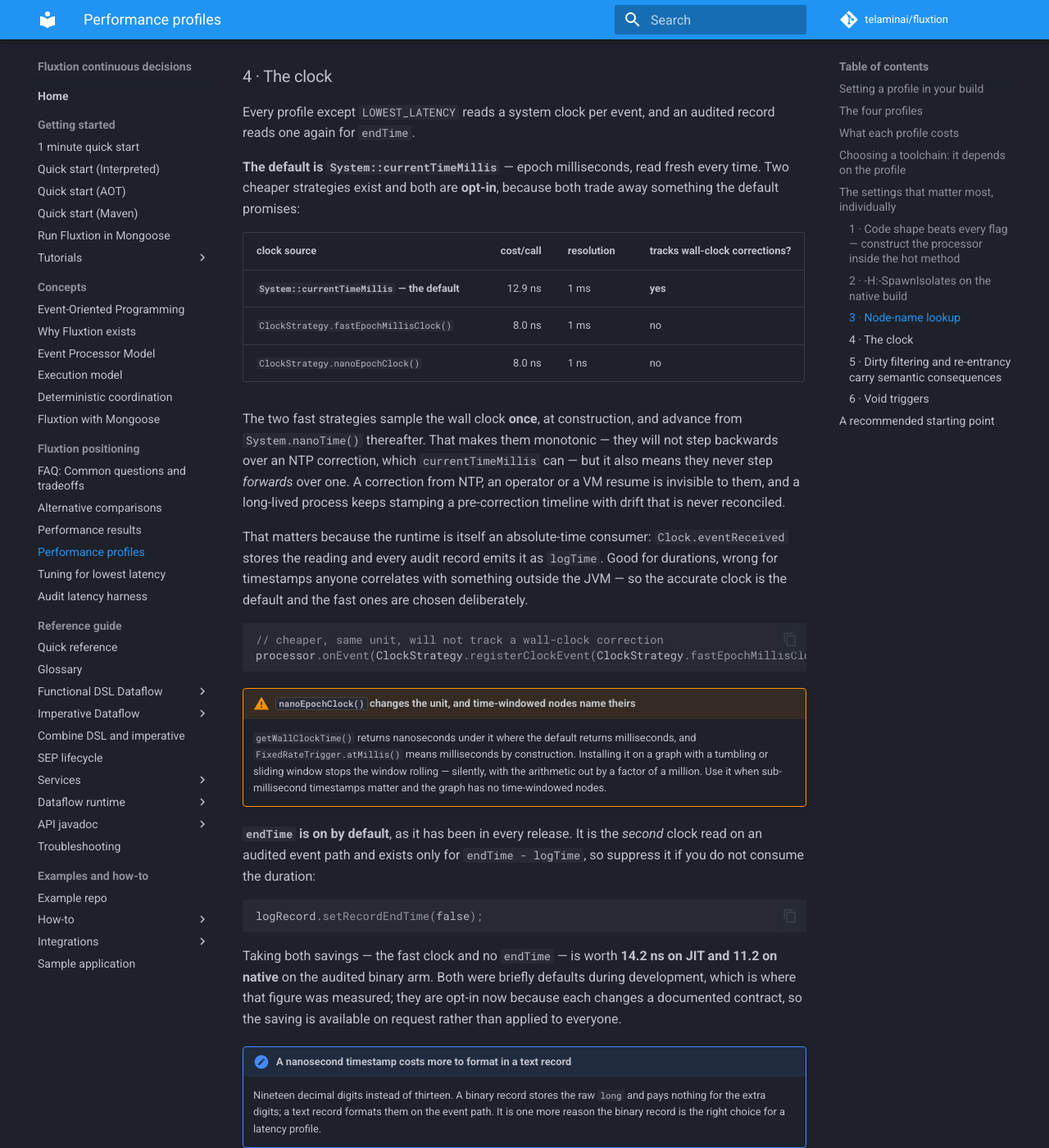
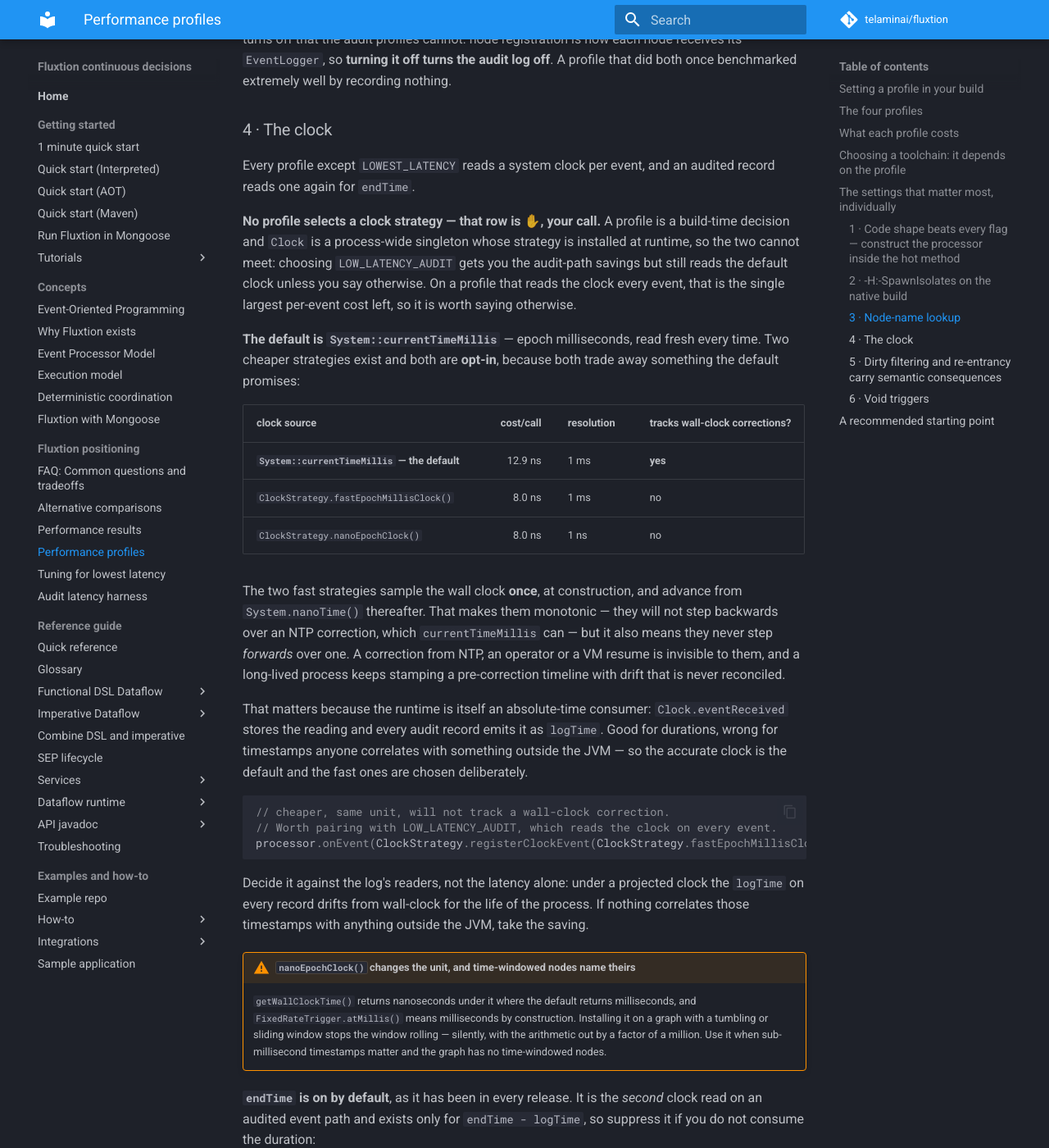
Before and after one commit to telaminai/fluxtion, an MkDocs documentation site: the page built from docs/reference/performance-profiles.md, in a window 1280 px wide and 1400 px high, scrolled down 4085 px. Shown: the whole window at 82% size. Built offline with MkDocs 1.6.1 and Material for MkDocs 9.7.7, drawn with Linux system fonts in a browser that asks for light colours; comment, search, counter and statistics services are not loaded; some of the changed text lies outside the part shown.

Commit message:
document that no profile selects a clock strategy
A profile bundles the settings that decide dispatch cost, so the obvious question is
whether LOW_LATENCY_AUDIT opts into the fast clock. It does not, and it cannot: a
profile is a build-time decision, Clock is a process-wide singleton registered by
ClockFactory, and its strategy is installed at runtime. The two never meet.

That gap is newly visible because restoring System::currentTimeMillis as the default
means an audited profile now pays 12.9 ns a call where the projected clock costs 8.0.
Previously everyone got the fast one by default - which is the defect that was fixed,
not a saving to restore.

So the grid gets the row, using the vocabulary it already has for this: the strategy
is a persistent hand, never the profile's. And the guidance says what to weigh -
LOW_LATENCY_AUDIT reads the clock every event, so the saving is real there, but under
a projected clock every record's logTime drifts from wall-clock for the life of the
process. Worth taking when nothing correlates those timestamps with anything outside
the JVM.

Co-Authored-By: Claude Opus 5 <noreply@anthropic.com>
Claude-Session: https://claude.ai/code/session_0131t6bqqWuLdB82nuLhVGsq

````diff
--- a/docs/reference/performance-profiles.md
+++ b/docs/reference/performance-profiles.md
@@ -59,6 +59,7 @@ config.performanceProfile(EventProcessorConfig.PerformanceProfile.LOWEST_LATENCY
 | Event `toString()` in each record | ✅ | ❌ | ❌ | — |
 | Thread name in each record | ✅ | ❌ | ❌ | — |
 | **`Clock`** — a system clock read per event | ✅ | ✅ | ✅ | ❌ |
+| Which clock STRATEGY that read uses | ✋ | ✋ | ✋ | — |
 | **Node registration** — supplies each node its `EventLogger` | ✅ | ✅ | ✅ | ❌ |
 | Runtime node-name map (`getNodeById`) | ✅ | ✅ | ✅ | ❌ |
 | **Dirty filtering** — conditional propagation | ✅ | ✅ | ❌ | ❌ |
@@ -149,6 +150,12 @@ recording nothing.
 Every profile except `LOWEST_LATENCY` reads a system clock per event, and an audited record reads one
 again for `endTime`.
 
+**No profile selects a clock strategy — that row is ✋, your call.** A profile is a build-time decision
+and `Clock` is a process-wide singleton whose strategy is installed at runtime, so the two cannot meet:
+choosing `LOW_LATENCY_AUDIT` gets you the audit-path savings but still reads the default clock unless you
+say otherwise. On a profile that reads the clock every event, that is the single largest per-event cost
+left, so it is worth saying otherwise.
+
 **The default is `System::currentTimeMillis`** — epoch milliseconds, read fresh every time. Two cheaper
 strategies exist and both are **opt-in**, because both trade away something the default promises:
 
@@ -170,9 +177,14 @@ correlates with something outside the JVM — so the accurate clock is the defau
 chosen deliberately.
 
 ```java
-// cheaper, same unit, will not track a wall-clock correction
+// cheaper, same unit, will not track a wall-clock correction.
+// Worth pairing with LOW_LATENCY_AUDIT, which reads the clock on every event.
 processor.onEvent(ClockStrategy.registerClockEvent(ClockStrategy.fastEpochMillisClock()));
 ```
+
+Decide it against the log's readers, not the latency alone: under a projected clock the `logTime` on
+every record drifts from wall-clock for the life of the process. If nothing correlates those timestamps
+with anything outside the JVM, take the saving.
 
 !!! warning "`nanoEpochClock()` changes the unit, and time-windowed nodes name theirs"
     `getWallClockTime()` returns nanoseconds under it where the default returns milliseconds, and
````
